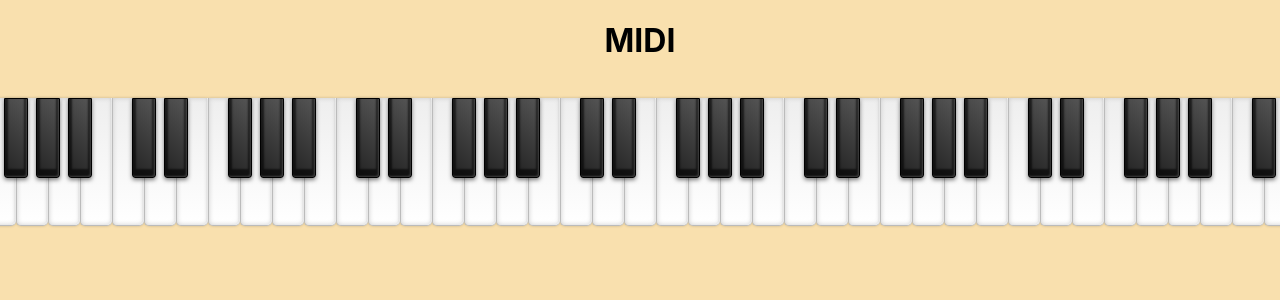
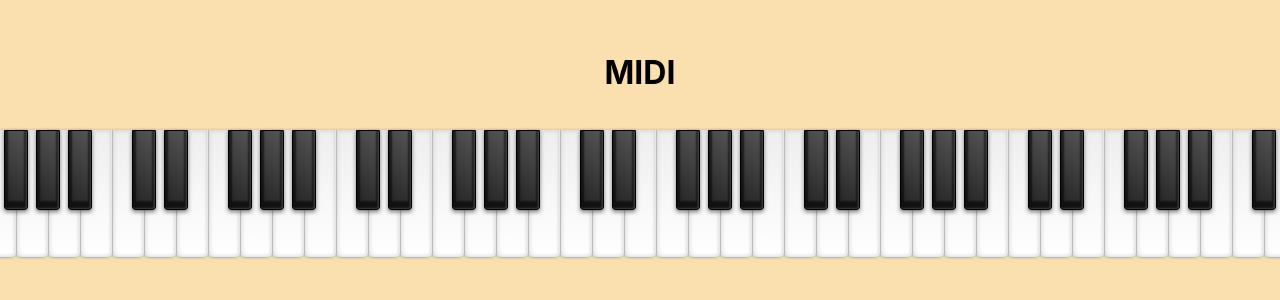
Before and after one commit to jimibustamante/MIDI-juggling, a React (Create React App) app: page / in a window 1280 px wide. Shown: the top 300 px of the page. Built offline with nearby package versions, Linux system fonts and the light colour scheme.

Commit message:
Wip: playing the piano

```diff
--- a/src/App.js
+++ b/src/App.js
@@ -60,7 +60,7 @@ function App() {
   return (
     <div className="App">
       <h1>MIDI</h1>
-      <Piano />
+      <Piano pressedKeys={pressedKeys} />
       <div className='keys'>
         {pressedKeys.map((key) => {
           const { note, freq } = key;
--- a/src/components/Piano.jsx
+++ b/src/components/Piano.jsx
@@ -1,25 +1,32 @@
-import React from 'react';
+import React, { memo } from 'react';
 import { PianoContainer } from '../styles/styles';
 import { MIDInumberToNote } from '../lib/helpers';
 
 // Piano start with A0 which is the lowest MIDI number supported (21), and it finished with C8 (108)
-const Piano = () => {
+const Piano = ({ pressedKeys }) => {
   const isBlackKey = (num) => {
     const mod = num % 12;
     return [1, 4, 6, 9, 11].includes(mod);
   };
+
+  const isKeyPressed = (midiNumber) => {
+    const note = MIDInumberToNote(midiNumber);
+    const notesPresed = pressedKeys.map(key => key.note);
+    console.log({note, notesPresed});
+    return (notesPresed.includes(note));
+  };
+
+  console.log({pressedKeys})
   return (
     <PianoContainer>
       { [...Array(108 - 21)].map((i, num) => {
-          const midiNumber = num + 21;
-          console.log({midiNumber})
-          return (
-            <div className={`${isBlackKey(num) ? 'black' : 'white'} ${MIDInumberToNote(midiNumber).slice(0,1)}`}/>
-          )
-        })
-      }
+        const midiNumber = num + 21;
+        return (
+          <div key={num} className={`${isBlackKey(num) ? 'black' : 'white'} ${MIDInumberToNote(midiNumber).slice(0,1)} ${isKeyPressed(midiNumber) ? 'pressed' : ''}`}/>
+        )
+      })}
     </PianoContainer>
   )
 }
 
-export default Piano;
+export default memo(Piano);
--- a/src/lib/helpers.js
+++ b/src/lib/helpers.js
@@ -1,7 +1,6 @@
 import * as Tone from 'tone';
 
 export const MIDInumberToNote = number => {
-  console.log({number})
   return Tone.Frequency(number, "midi").toNote();
 }
 
--- a/src/styles/App.scss
+++ b/src/styles/App.scss
@@ -8,6 +8,12 @@ body {
   width: 100vw;
   height: 100vh;
   overflow: hidden;
+  display: flex;
+  justify-content: flex-start;
+  align-items: center;
+  flex-direction: column;
+  padding: 2rem;
+  box-sizing: border-box;
   .keys {
     display: flex;
     justify-content: center;
--- a/src/styles/styles.js
+++ b/src/styles/styles.js
@@ -11,6 +11,9 @@ export const PianoContainer = styled.div`
   > * {
     flex-shrink: 0;
     box-sizing: border-box;
+    &.pressed {
+      background: #fc8621 !important;
+    }
     &.B, &.D:not(.black), &.E:not(.black), &.G:not(.black), &.A:not(.black) {
       margin-left: calc(var(--black-width) * -1);
     }
```
